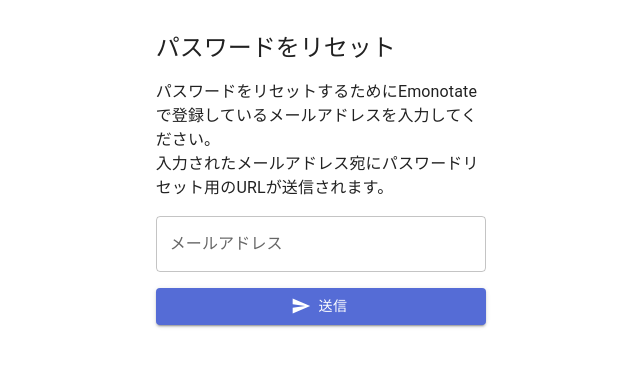
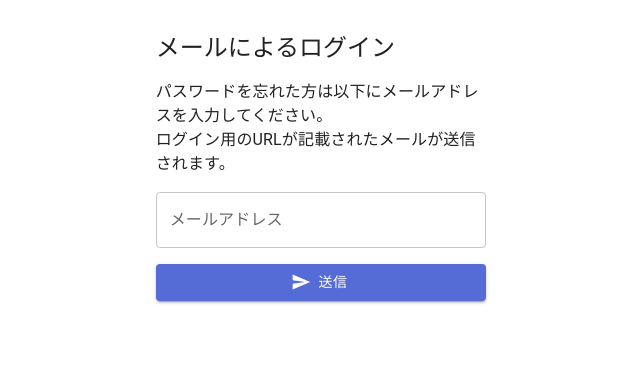
Before and after one commit to tombee-studio/emonotate-app, a React (Create React App) app: page /app/reset_password in a window 1280 px wide. Shown: the top 366 px of the page, without its empty margins (319-959 px from the left). Built offline with nearby package versions, Linux system fonts and the light colour scheme; no server answers.

Commit message:
表示を変更

```diff
--- a/src/components/password-reset-page/MailAddressComponent.js
+++ b/src/components/password-reset-page/MailAddressComponent.js
@@ -58,11 +58,11 @@ const MailAddressComponent = props => {
         component="div"
         variant="h5"
         color="textPrimary">
-            パスワードをリセット
+            メールによるログイン
     </Typography>);
     items.push(<Typography variant="body1" gutterBottom>
-        パスワードをリセットするためにEmonotateで登録しているメールアドレスを入力してください。 <br />
-        入力されたメールアドレス宛にパスワードリセット用のURLが送信されます。
+        パスワードを忘れた方は以下にメールアドレスを入力してください。<br />
+        ログイン用のURLが記載されたメールが送信されます。
     </Typography>);
     items.push(<TextField
         value={email}
```
